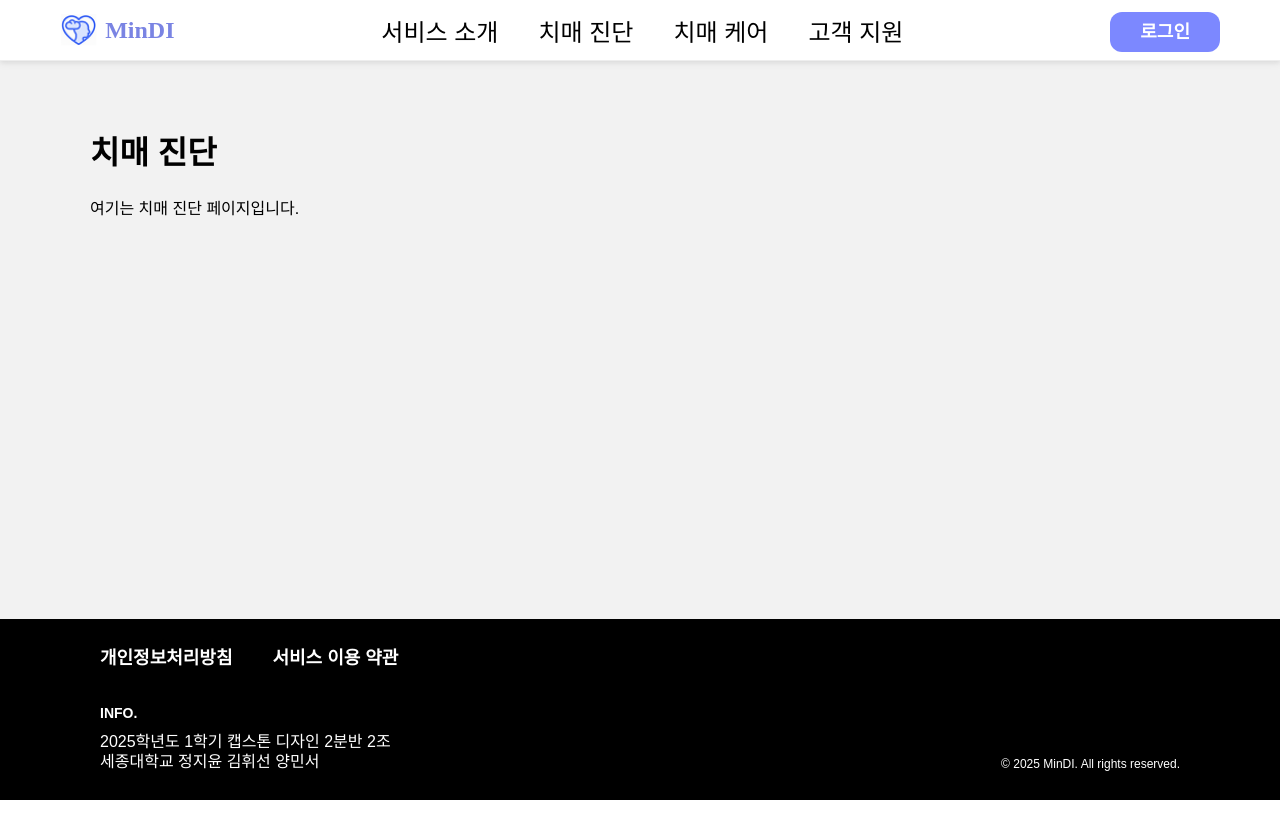
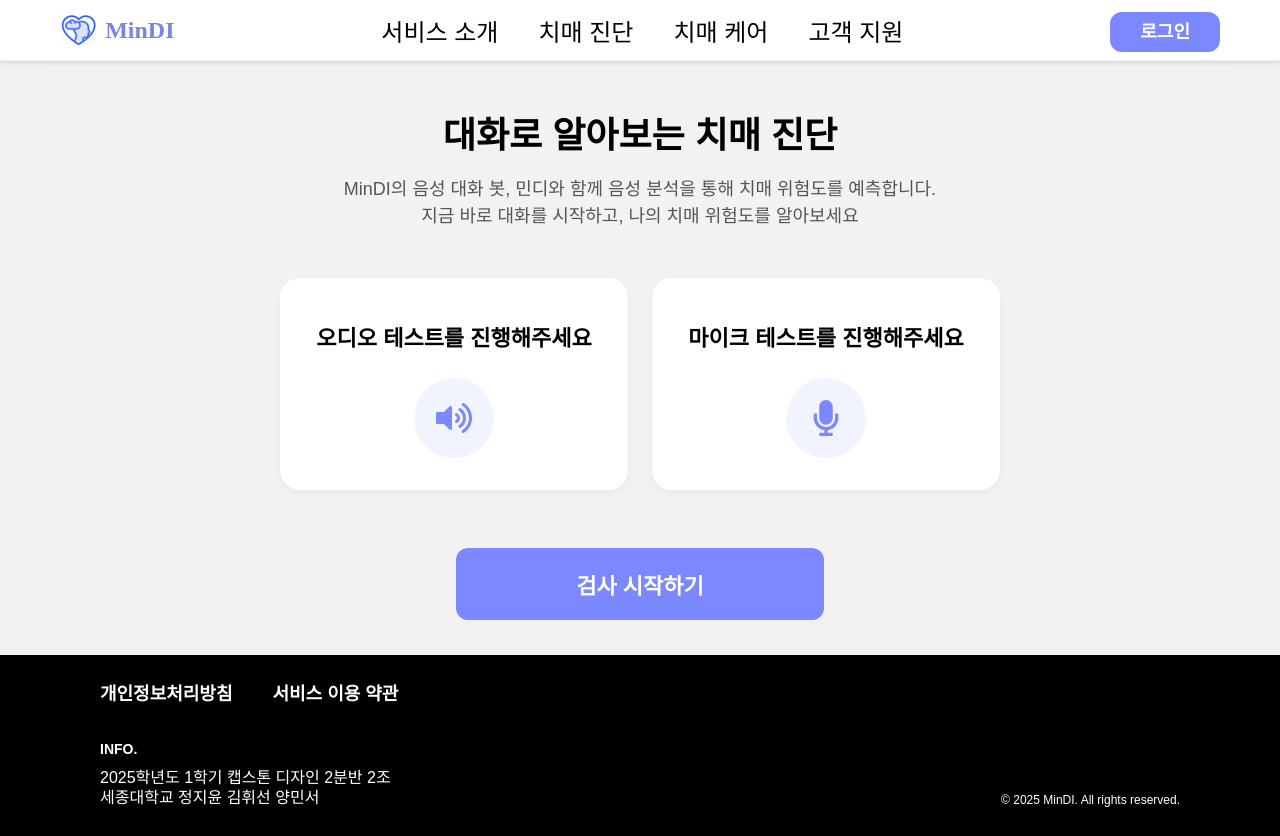
Before and after one commit to just-stopyoon/25-Capstone-FE, a React (Create React App) app: page /diagnosis in a window 1280 px wide. Before the commit the page ends 800 px from the top, so only its background shows below. Built offline with nearby package versions, Linux system fonts and the light colour scheme; a web font is replaced by a local one.

Commit message:
feat: 진단 테스트 페이지

```diff
--- a/package.json
+++ b/package.json
@@ -9,6 +9,7 @@
     "@testing-library/user-event": "^13.5.0",
     "react": "^19.1.0",
     "react-dom": "^19.1.0",
+    "react-icons": "^5.5.0",
     "react-router-dom": "^7.5.3",
     "react-scripts": "^5.0.1",
     "swiper": "^11.2.6",
--- a/src/pages/Diagnosis.css
+++ b/src/pages/Diagnosis.css
@@ -0,0 +1,75 @@
+.diagnosis-page {
+    background-color: #F2F2F2;
+    padding: 30px 30px;
+    text-align: center;
+    box-sizing: border-box;
+    font-family: 'Pretendard', sans-serif;
+  }
+
+  .diagnosis-header h2 {
+    font-size: 36px;
+    font-weight: 700;
+    margin-top: 10px;
+    margin-bottom: 12px;
+  }
+
+  .diagnosis-header p {
+    font-size: 18px;
+    font-weight: 500;
+    color: #555;
+    line-height: 1.5;
+  }
+
+  .diagnosis-test-box {
+    margin: 48px auto;
+    display: flex;
+    justify-content: center;
+    gap: 24px;
+    flex-wrap: wrap;
+    max-width: 800px;
+  }
+
+  .test-card {
+    background-color: white;
+    border-radius: 20px;
+    padding: 32px 24px;
+    width: 300px;
+    box-shadow: 0 4px 10px rgba(0, 0, 0, 0.04);
+    display: flex;
+    flex-direction: column;
+    align-items: center;
+    gap: 16px;
+  }
+
+  .test-card p {
+    font-size: 22px;
+    font-weight: 700;
+    margin : 10px;
+  }
+
+  .icon-circle {
+    width: 80px;
+    height: 80px;
+    background-color: #F1F3FF;
+    border-radius: 50%;
+    display: flex;
+    justify-content: center;
+    align-items: center;
+  }
+
+  .start-btn {
+    margin-top: 10px;
+    background-color: #7C88FF;
+    color: white;
+    padding: 20px 120px;
+    border: none;
+    border-radius: 12px;
+    font-size: 22px;
+    font-weight: 600;
+    cursor: pointer;
+    transition: background-color 0.2s;
+  }
+
+  .start-btn:hover {
+    background-color: #4650D4;
+  }
--- a/src/pages/Diagnosis.jsx
+++ b/src/pages/Diagnosis.jsx
@@ -1,8 +1,81 @@
+import React, { useRef, useState } from 'react';
+import './Diagnosis.css';
+import { FaVolumeUp, FaMicrophone } from 'react-icons/fa';
+
 export default function Diagnosis() {
-    return (
-        <div style={{ padding: '40px' }}>
-        <h1>치매 진단</h1>
-        <p>여기는 치매 진단 페이지입니다.</p>
+  const audioRef = useRef(null);
+  const [mediaRecorder, setMediaRecorder] = useState(null);
+  const [audioURL, setAudioURL] = useState(null);
+
+  // 스피커 테스트
+  const handleAudioTest = () => {
+    if (audioRef.current) {
+      audioRef.current.play();
+    }
+  };
+
+  // 마이크 테스트 시작
+  const handleMicTest = async () => {
+    try {
+      const stream = await navigator.mediaDevices.getUserMedia({ audio: true });
+      const recorder = new MediaRecorder(stream);
+      const chunks = [];
+
+      recorder.ondataavailable = (e) => {
+        chunks.push(e.data);
+      };
+
+      recorder.onstop = () => {
+        const blob = new Blob(chunks, { type: 'audio/webm' });
+        const url = URL.createObjectURL(blob);
+        setAudioURL(url);
+      };
+
+      recorder.start();
+      setMediaRecorder(recorder);
+
+      setTimeout(() => {
+        recorder.stop();
+      }, 3000); // 3초 후 자동 녹음 종료
+    } catch (err) {
+      alert('마이크 접근을 허용해주세요!');
+      console.error(err);
+    }
+  };
+
+  return (
+    <div className="diagnosis-page">
+      <section className="diagnosis-header">
+        <h2>대화로 알아보는 치매 진단</h2>
+        <p>
+          MinDI의 음성 대화 봇, 민디와 함께 음성 분석을 통해 치매 위험도를 예측합니다.<br />
+          지금 바로 대화를 시작하고, 나의 치매 위험도를 알아보세요
+        </p>
+      </section>
+
+      <section className="diagnosis-test-box">
+        {/* 오디오 테스트 */}
+        <div className="test-card" onClick={handleAudioTest}>
+          <p>오디오 테스트를 진행해주세요</p>
+          <div className="icon-circle">
+            <FaVolumeUp size={36} color="#7C88FF" />
+          </div>
+          <audio ref={audioRef} src="/audio/sample.mp3" />
         </div>
-    );
+
+        {/* 마이크 테스트 */}
+        <div className="test-card" onClick={handleMicTest}>
+          <p>마이크 테스트를 진행해주세요</p>
+          <div className="icon-circle">
+            <FaMicrophone size={36} color="#7C88FF" />
+          </div>
+          {audioURL && (
+            <audio controls src={audioURL} style={{ marginTop: '10px' }} />
+          )}
+        </div>
+      </section>
+
+      <button className="start-btn">검사 시작하기</button>
+    </div>
+  );
 }
```
Also changed, not shown: 1 other file (tests, documents, lock files or other folders).
